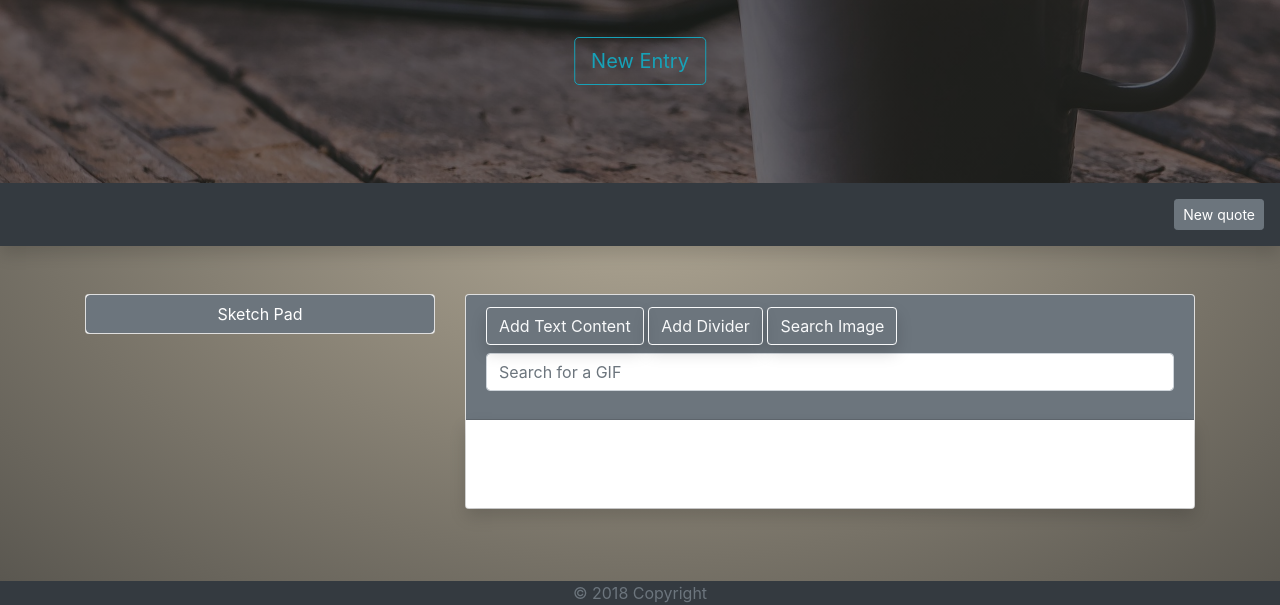
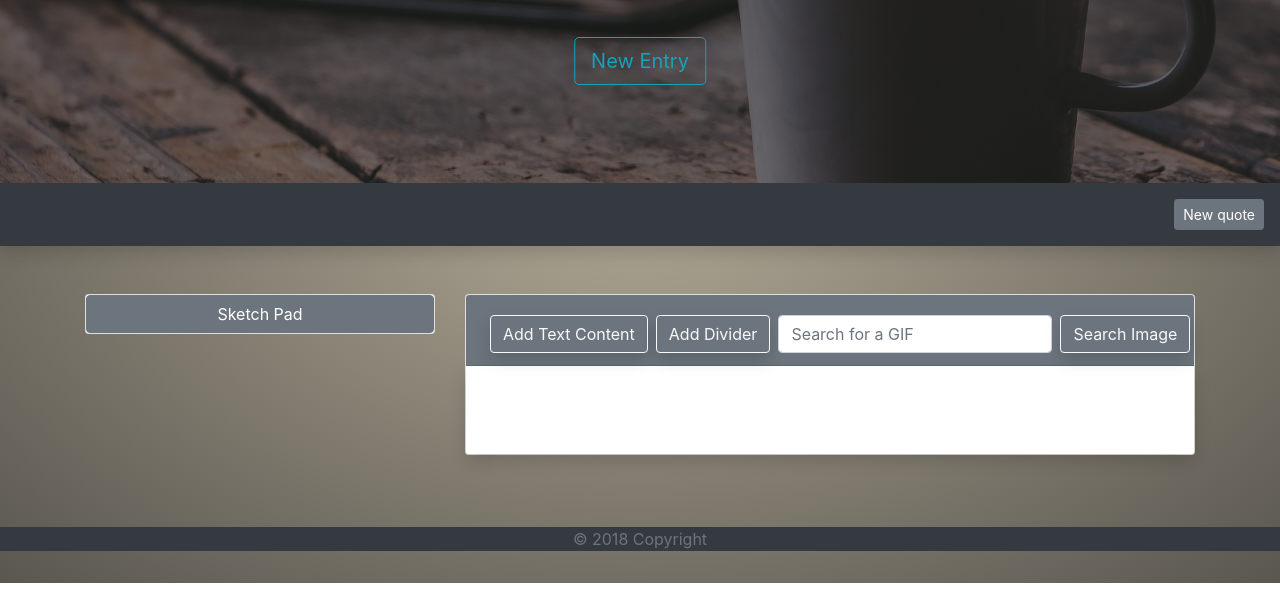
Before and after one commit to reanderson/project-one, a plain HTML site: page index.html in a window 1280 px wide. Shown: the part 217-822 px from the top of the page. After the commit the page ends 800 px from the top, so only its background shows below. Drawn offline with nearby package versions, Linux system fonts and the light colour scheme; no server answers.

Commit message:
integrated gif search & minor fixes

```diff
--- a/assets/javascript/app.js
+++ b/assets/javascript/app.js
@@ -160,7 +160,7 @@ $(document).ready(function () {
 
     var newImageDisplay = $('<div>');
 
-    newImageDisplay.addClass("user-image my-2")
+    newImageDisplay.addClass("user-image my-2 text-center")
 
     newImageDisplay.html("<img src='" + obj.content + "'>")
 
@@ -531,7 +531,9 @@ function callAJAX() {
   }
 
 // When the search button is clicked, capture value from input and apply to search URL
-$("#searchButton").on("click", function() {
+$("#searchButton").on("click", function(event) {
+  event.preventDefault()
+
   if (currentEntry === false) {
     // don't do anything if there isn't a current entry selected
     return false;
--- a/index.html
+++ b/index.html
@@ -67,18 +67,24 @@
       <div class="col-md-8">
         <div class="card">
           <div class="card-header bg-secondary">
-            <button type="button" class="btn btn-outline-light shadow" id="callNewTextModal">
-              Add Text Content
-            </button>
 
-            <button type="button" class="btn btn-outline-light shadow" id="newDivider">Add Divider</button>
 
-            <button type="button" class="btn btn-outline-light shadow" id="searchButton" data-toggle="modal" data-target=".bd-example-modal-lg">Search
-              Image</button>
 
-            <form>
+
+            <form class="form-inline">
               <div class="form-group mt-2">
-                <input type="email" class="form-control" id="search-input" aria-describedby="emailHelp" placeholder="Search for a GIF">
+                <button type="button" class="btn btn-outline-light shadow mx-1" id="callNewTextModal">
+                  Add Text Content
+                </button>
+
+                <button type="button" class="btn btn-outline-light shadow mx-1" id="newDivider">Add Divider</button>
+
+
+
+                <input type="text" class="form-control mx-1" id="search-input" placeholder="Search for a GIF">
+
+                <button type="submit" class="btn btn-outline-light shadow mx-1" id="searchButton" data-toggle="modal"  data-target=".bd-example-modal-lg">Search
+                    Image</button>
               </div>
             </form>
 
```
